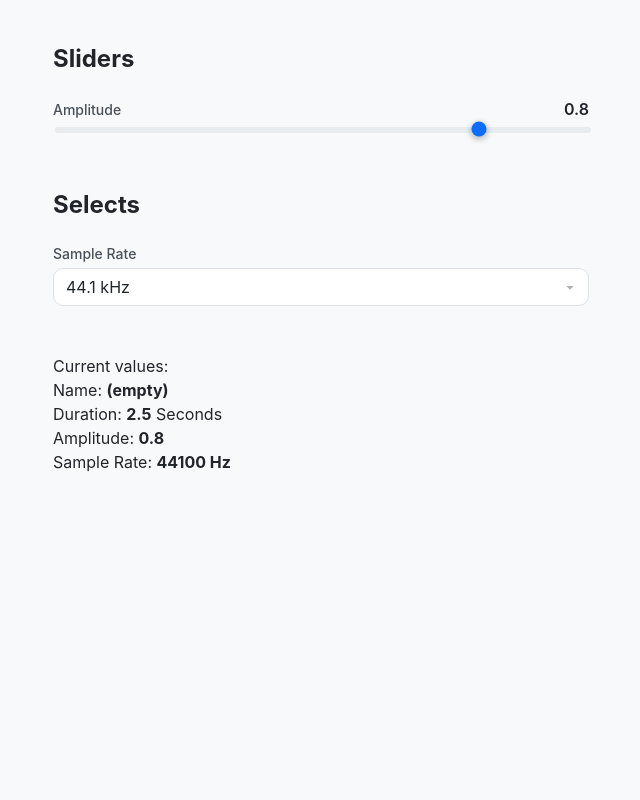
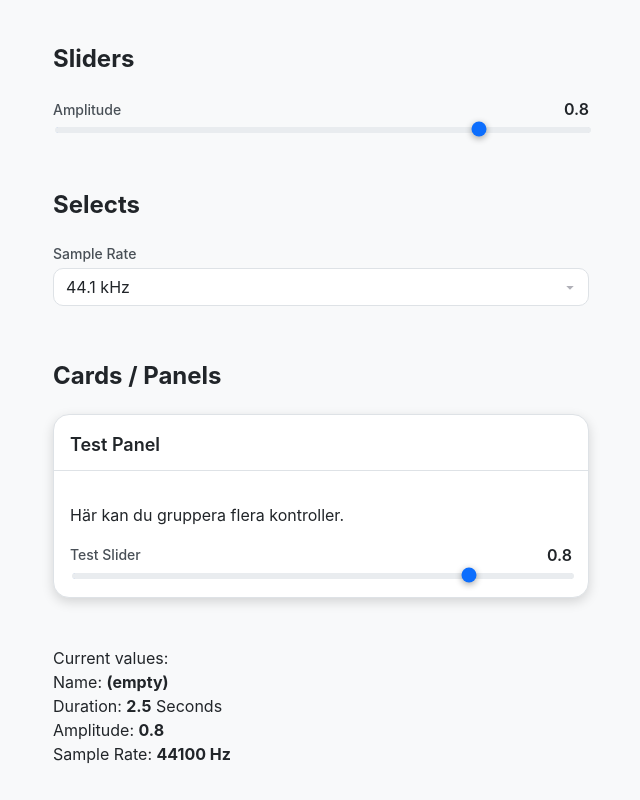
Before and after one commit to TomacBarin/pure-spike, a React (Vite) app: page / in a window 1280 px wide. Shown: the part 568-1368 px from the top of the page, without its empty margins (19-659 px from the left). Before the commit the page ends 1090 px from the top, so only its background shows below. Built offline with nearby package versions, Linux system fonts and the light colour scheme.

Commit message:
feature(components): add Card as part of the Input family

```diff
--- a/src/App.tsx
+++ b/src/App.tsx
@@ -6,6 +6,7 @@ import { Button } from './components/ui/Button/Button';
 import { Input } from './components/ui/Input/Input';
 import { Slider } from './components/ui/Slider/Slider';
 import { Select } from './components/ui/Select/Select';
+import { Card } from './components/ui/Card/Card';
 
 function App() {
   // State för att testa komponenterna
@@ -102,6 +103,25 @@ function App() {
         />
       </div>
 
+        {/* Cards */}
+      <div>
+        <h2>Cards / Panels</h2>
+
+        <Card title="Test Panel">
+          <p>Här kan du gruppera flera kontroller.</p>
+          <Slider
+            label="Test Slider"
+            value={amplitude}
+            onChange={setAmplitude}
+            min={0}
+            max={1}
+            step={0.01}
+          />
+        </Card>
+      </div>
+
+
+
       {/* Visa alla aktuella värden */}
       <div>
         <p>
--- /dev/null
+++ b/src/components/ui/Card/Card.module.css
@@ -0,0 +1,31 @@
+.card {
+  background-color: var(--color-bg-elevated);
+  border: 1px solid var(--color-border);
+  border-radius: var(--radius-lg);
+  box-shadow: 0 4px 12px rgba(0, 0, 0, 0.15);
+  overflow: hidden;
+}
+
+.title {
+  padding: var(--spacing-4) var(--spacing-4) var(--spacing-3);
+  font-size: var(--font-size-lg);
+  font-weight: 600;
+  color: var(--color-text-primary);
+  border-bottom: 1px solid var(--color-border);
+}
+
+.content {
+  padding: var(--spacing-4);
+}
+
+.sm .content {
+  padding: var(--spacing-3);
+}
+
+.md .content {
+  padding: var(--spacing-4);
+}
+
+.lg .content {
+  padding: var(--spacing-5);
+}
--- /dev/null
+++ b/src/components/ui/Card/Card.tsx
@@ -0,0 +1,29 @@
+import React from 'react';
+import styles from './Card.module.css';
+
+export interface CardProps {
+
+  title?: string;
+
+  children: React.ReactNode;
+
+  className?: string;
+
+  padding?: 'sm' | 'md' | 'lg';
+}
+
+export const Card: React.FC<CardProps> = ({
+  title,
+  children,
+  className,
+  padding = 'md',
+}) => {
+  return (
+    <div className={`${styles.card} ${styles[padding]} ${className || ''}`}>
+      {title && <div className={styles.title}>{title}</div>}
+      <div className={styles.content}>
+        {children}
+      </div>
+    </div>
+  );
+};
```
